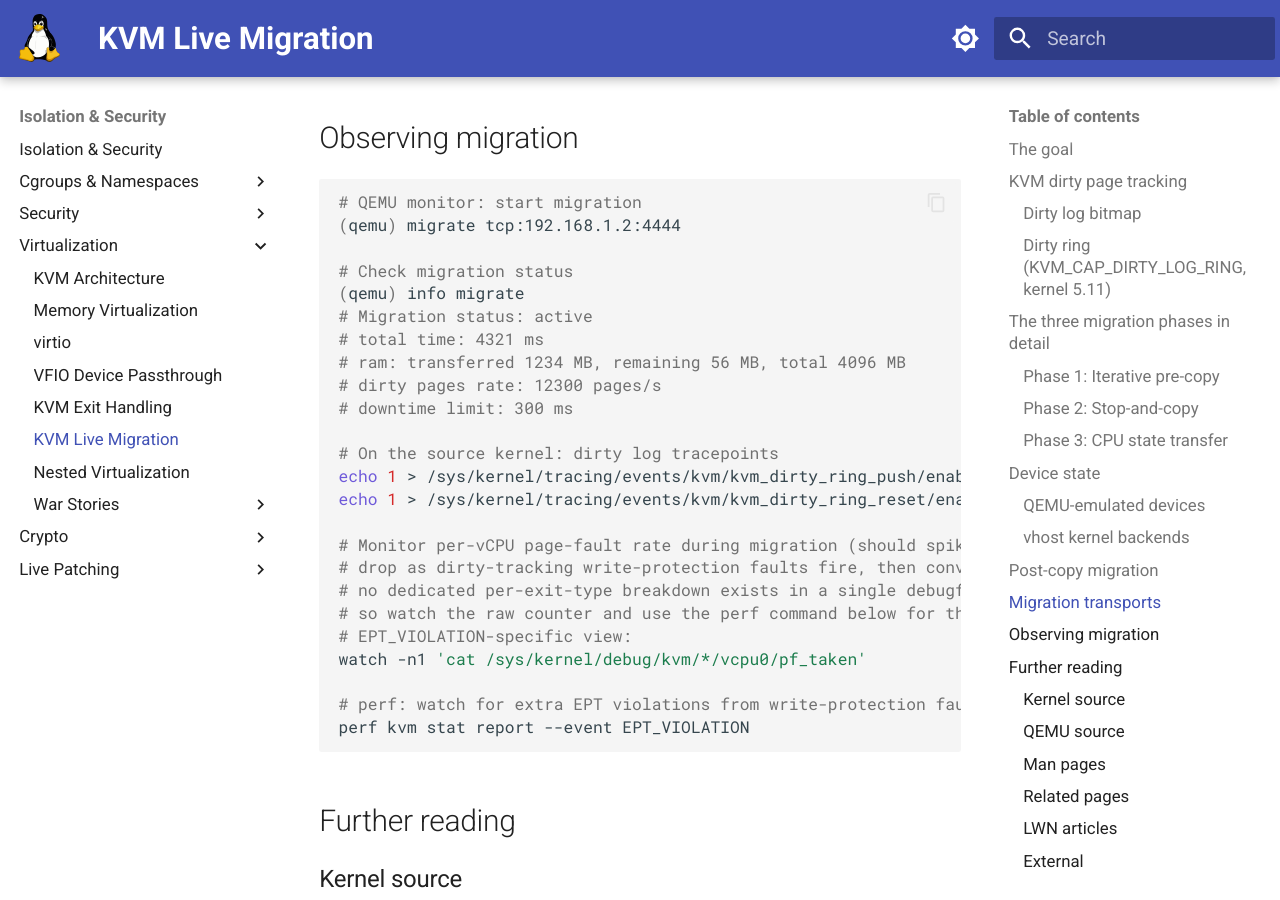
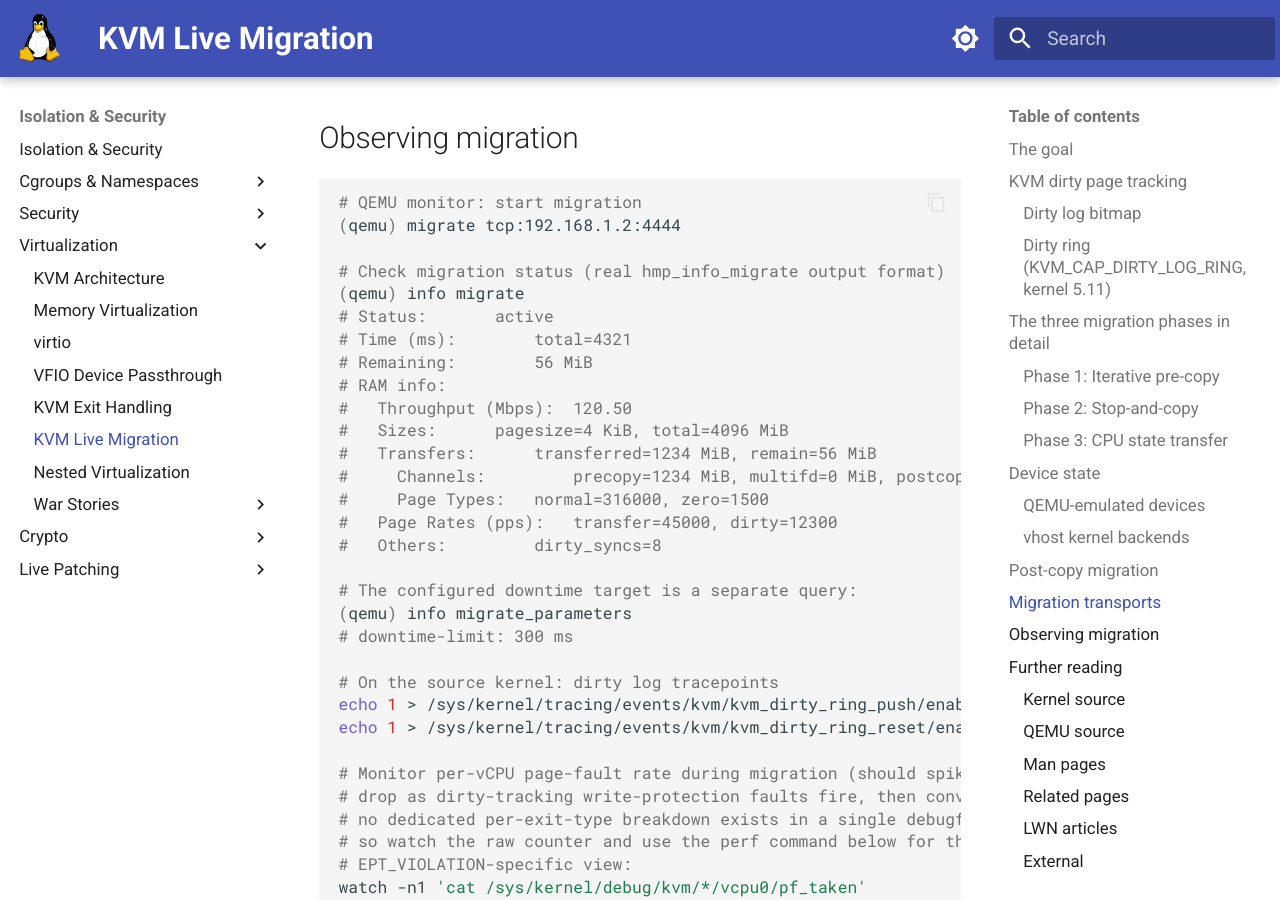
Before and after one commit to laveeshb/linux-kernel-internals, an MkDocs documentation site: the page built from docs/virtualization/live-migration.md, in a window 1280 px wide and 900 px high, scrolled down 8253 px. Built offline with MkDocs 1.6.1 and Material for MkDocs 9.7.7, drawn with Linux system fonts in a browser that asks for light colours.

Commit message:
live-migration.md: fix info migrate sample output format
The "(qemu) info migrate" sample output didn't match hmp_info_migrate's
real output at all: no "Migration status:"/"ram:"/"dirty pages rate:"/
"downtime limit:" lines exist in the real format. Real output is
"Status:", "Time (ms): total=...", "Remaining:", then a "RAM info:"
block with Throughput/Sizes/Transfers/Channels/Page Types/Page Rates/
Others sub-lines (checked against migration/migration-hmp-cmds.c
directly). The downtime target isn't part of "info migrate" at all --
it's a separate "info migrate_parameters" query.

Also confirmed size_to_str() uses IEC binary prefixes (MiB, not MB).

```diff
--- a/docs/virtualization/live-migration.md
+++ b/docs/virtualization/live-migration.md
@@ -260,13 +260,23 @@
 # QEMU monitor: start migration
 (qemu) migrate tcp:192.168.1.2:4444
 
-# Check migration status
+# Check migration status (real hmp_info_migrate output format)
 (qemu) info migrate
-# Migration status: active
-# total time: 4321 ms
-# ram: transferred 1234 MB, remaining 56 MB, total 4096 MB
-# dirty pages rate: 12300 pages/s
-# downtime limit: 300 ms
+# Status: 		active
+# Time (ms): 		total=4321
+# Remaining: 		56 MiB
+# RAM info:
+#   Throughput (Mbps): 	120.50
+#   Sizes: 		pagesize=4 KiB, total=4096 MiB
+#   Transfers: 		transferred=1234 MiB, remain=56 MiB
+#     Channels: 		precopy=1234 MiB, multifd=0 MiB, postcopy=0 MiB
+#     Page Types: 	normal=316000, zero=1500
+#   Page Rates (pps): 	transfer=45000, dirty=12300
+#   Others: 		dirty_syncs=8
+
+# The configured downtime target is a separate query:
+(qemu) info migrate_parameters
+# downtime-limit: 300 ms
 
 # On the source kernel: dirty log tracepoints
 echo 1 > /sys/kernel/tracing/events/kvm/kvm_dirty_ring_push/enable
```
